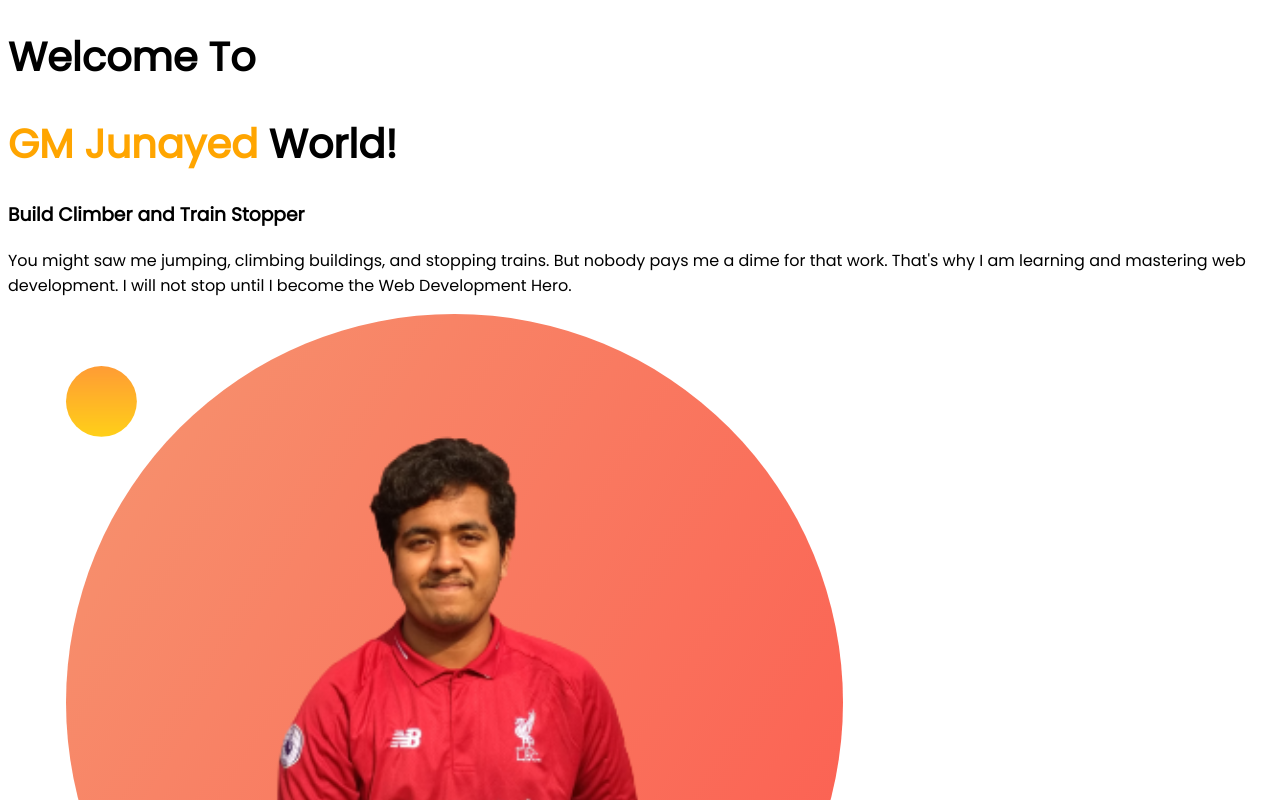
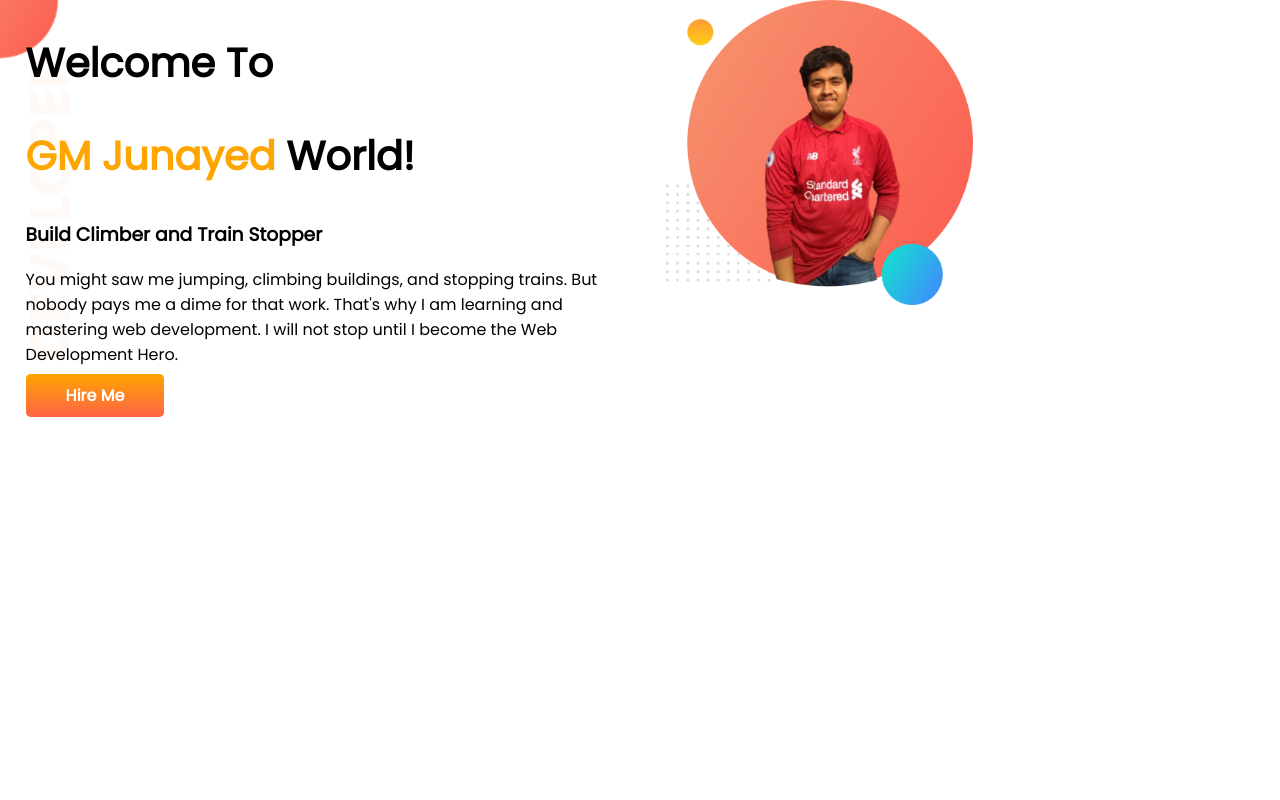
Before and after one commit to junayed99/developer-portfolio, a plain HTML site: page index.html in a window 1280 px wide. Shown: the top 800 px of the page. Drawn offline with Linux system fonts and the light colour scheme.

Commit message:
sec commit

```diff
--- a/index.html
+++ b/index.html
@@ -1,20 +1,40 @@
 <!DOCTYPE html>
 <html lang="en">
   <head>
-    <meta charset="UTF-8">
-    <meta http-equiv="X-UA-Compatible" content="IE=edge">
-    <meta name="viewport" content="width=device-width, initial-scale=1.0">
+    <meta charset="UTF-8" />
+    <meta http-equiv="X-UA-Compatible" content="IE=edge" />
+    <meta name="viewport" content="width=device-width, initial-scale=1.0" />
     <title>GM Junayed Portfolio</title>
-    <link rel="preconnect" href="https://fonts.googleapis.com">
-    <link rel="preconnect" href="https://fonts.gstatic.com" crossorigin>
-    <link href="https://fonts.googleapis.com/css2?family=Poppins&display=swap" rel="stylesheet">
-    <link rel="stylesheet" href="style.css">
+    <link rel="preconnect" href="https://fonts.googleapis.com" />
+    <link rel="preconnect" href="https://fonts.gstatic.com" crossorigin />
+    <link
+      href="https://fonts.googleapis.com/css2?family=Poppins&display=swap"
+      rel="stylesheet"
+    />
+    <link rel="stylesheet" href="style.css" />
   </head>
   <body>
+    <section class="top-banner">
+      <div class="half-width">
         <h1>Welcome To</h1>
         <h1><span class="orange-color">GM Junayed</span> World!</h1>
         <h3>Build Climber and Train Stopper</h3>
-    <p>You might saw me jumping, climbing buildings, and stopping trains. But nobody pays me a dime for that work. That's why I am learning and mastering web development. I will not stop until I become the Web Development Hero.</p>
-    <img src="images/my-bg.png" alt="">
+        <p>
+          You might saw me jumping, climbing buildings, and stopping trains. But
+          nobody pays me a dime for that work. That's why I am learning and
+          mastering web development. I will not stop until I become the Web
+          Development Hero.
+        </p>
+        <a
+          class="link-button"
+          target="_blank"
+          href="https://www.youtube.com/watch?v=dQw4w9WgXcQ"
+          >Hire Me</a
+        >
+      </div>
+      <div class="half-width">
+        <img src="images/my-bg.png" alt="" />
+      </div>
+    </section>
   </body>
 </html>
--- a/style.css
+++ b/style.css
@@ -1,9 +1,33 @@
-body{
-    font-family: 'Poppins', sans-serif;
+body {
+  font-family: "Poppins", sans-serif;
+  margin: 0%;
 }
-h1{
-    font-size: 40px;
+h1 {
+  font-size: 40px;
 }
-.orange-color{
-    color: orange;
+.orange-color {
+  color: orange;
 }
+section {
+  display: flex;
+}
+.half-width {
+  width: 50%;
+  padding-left: 2%;
+}
+.half-width img {
+  width: 50%;
+}
+.link-button {
+  text-decoration: none;
+  background-image: linear-gradient(orange, tomato);
+  background-color: orange;
+  padding: 10px 40px;
+  border-radius: 5px;
+  color: white;
+  font-weight: 700;
+}
+.top-banner {
+  background-image: url(images/top-banner.png);
+  background-repeat: no-repeat;
+}
```
Also changed, not shown: images/top-banner.png (renamed from top-banner.png). Lines whose indentation alone changed are shown as unchanged.
